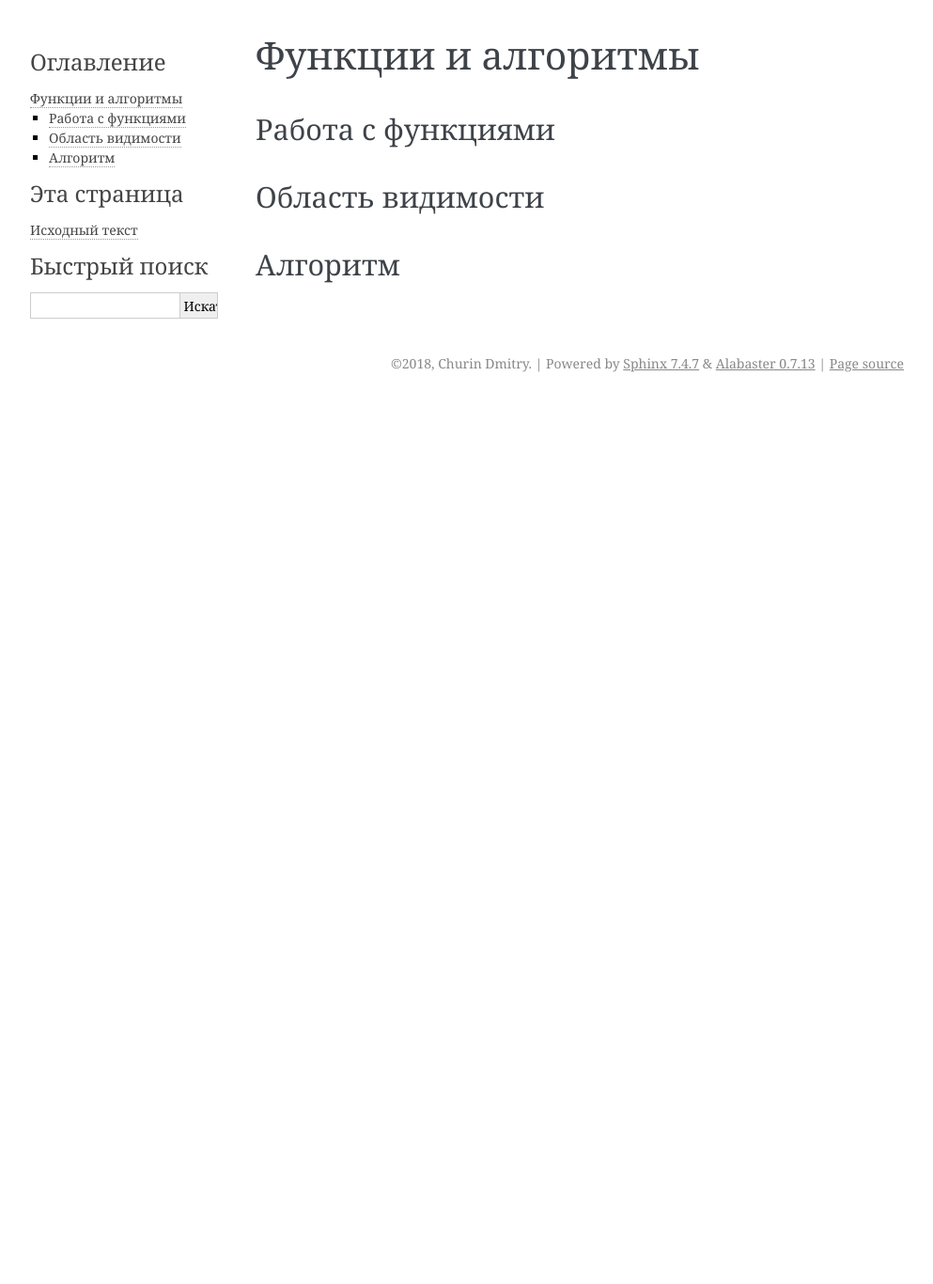
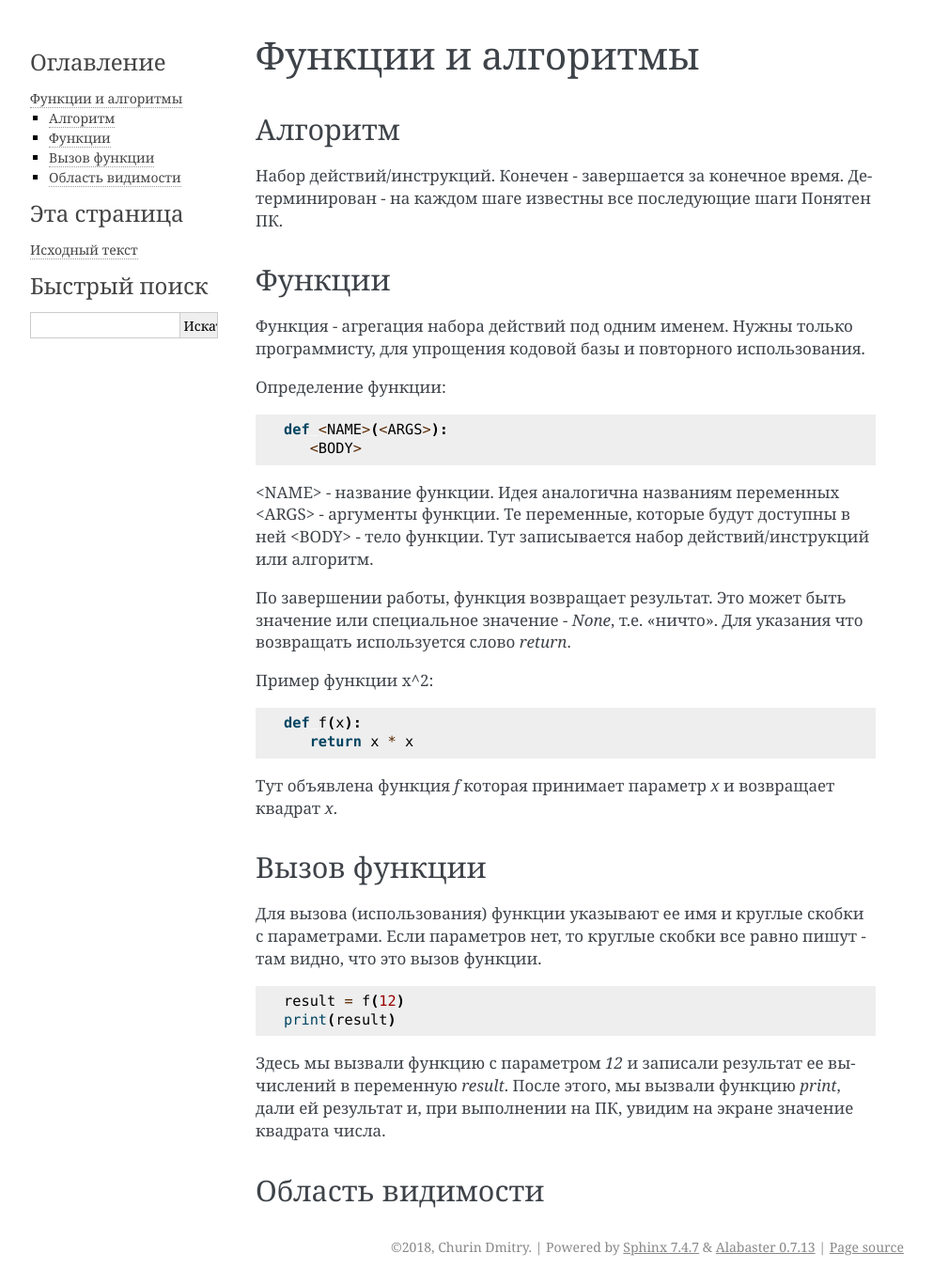
Before and after one commit to Intey/programming-tutorial, a Sphinx documentation site: the page built from source/basic/functions.rst, in a window 1280 px wide. Shown: the whole page at 94% size, without its empty margins (148-1141 px from the left). Built offline with Sphinx 7.4.7, drawn with Linux system fonts in a browser that asks for light colours; before the commit the page ends 900 px from its top, so only the background shows below that.

Commit message:
[up]: коротко за функции и json

```diff
--- a/source/basic/functions.rst
+++ b/source/basic/functions.rst
@@ -1,11 +1,56 @@
 Функции и алгоритмы
 ===================================================================
 
-Работа с функциями
-------------------
+Алгоритм
+--------
+
+Набор действий/инструкций.
+Конечен - завершается за конечное время.
+Детерминирован - на каждом шаге известны все последующие шаги
+Понятен ПК.
+
+Функции
+-------
+
+Функция - агрегация набора действий под одним именем. Нужны только
+программисту, для упрощения кодовой базы и повторного использования.
+
+Определение функции::
+
+   def <NAME>(<ARGS>):
+      <BODY>
+
+<NAME> - название функции. Идея аналогична названиям переменных
+<ARGS> - аргументы функции. Те переменные, которые будут доступны в ней
+<BODY> - тело функции. Тут записывается набор действий/инструкций или алгоритм.
+
+По завершении работы, функция возвращает результат. Это может быть значение или
+специальное значение - `None`, т.е. "ничто". Для указания что возвращать
+используется слово `return`.
+
+Пример функции x^2::
+
+   def f(x):
+      return x * x
+
+Тут объявлена функция `f` которая принимает параметр `x` и возвращает квадрат
+`x`.
+
+Вызов функции
+-------------
+
+Для вызова (использования) функции указывают ее имя и круглые скобки с
+параметрами. Если параметров нет, то круглые скобки все равно пишут - там
+видно, что это вызов функции.
+
+::
+
+   result = f(12)
+   print(result)
+
+Здесь мы вызвали функцию с параметром `12` и записали результат ее вычислений в
+переменную `result`. После этого, мы вызвали функцию `print`, дали ей результат
+и, при выполнении на ПК, увидим на экране значение квадрата числа.
 
 Область видимости
 -----------------
-
-Алгоритм
---------
--- a/source/basic/index.rst
+++ b/source/basic/index.rst
@@ -8,7 +8,7 @@
    :caption: Contents:
 
    values
-   complex_types
+   types
    cycles_if
    json
    functions
```
Also changed, not shown: source/basic/json.rst (+23 -4 lines), source/basic/types.rst (renamed from source/basic/complex_types.rst, +15 -0 lines).
